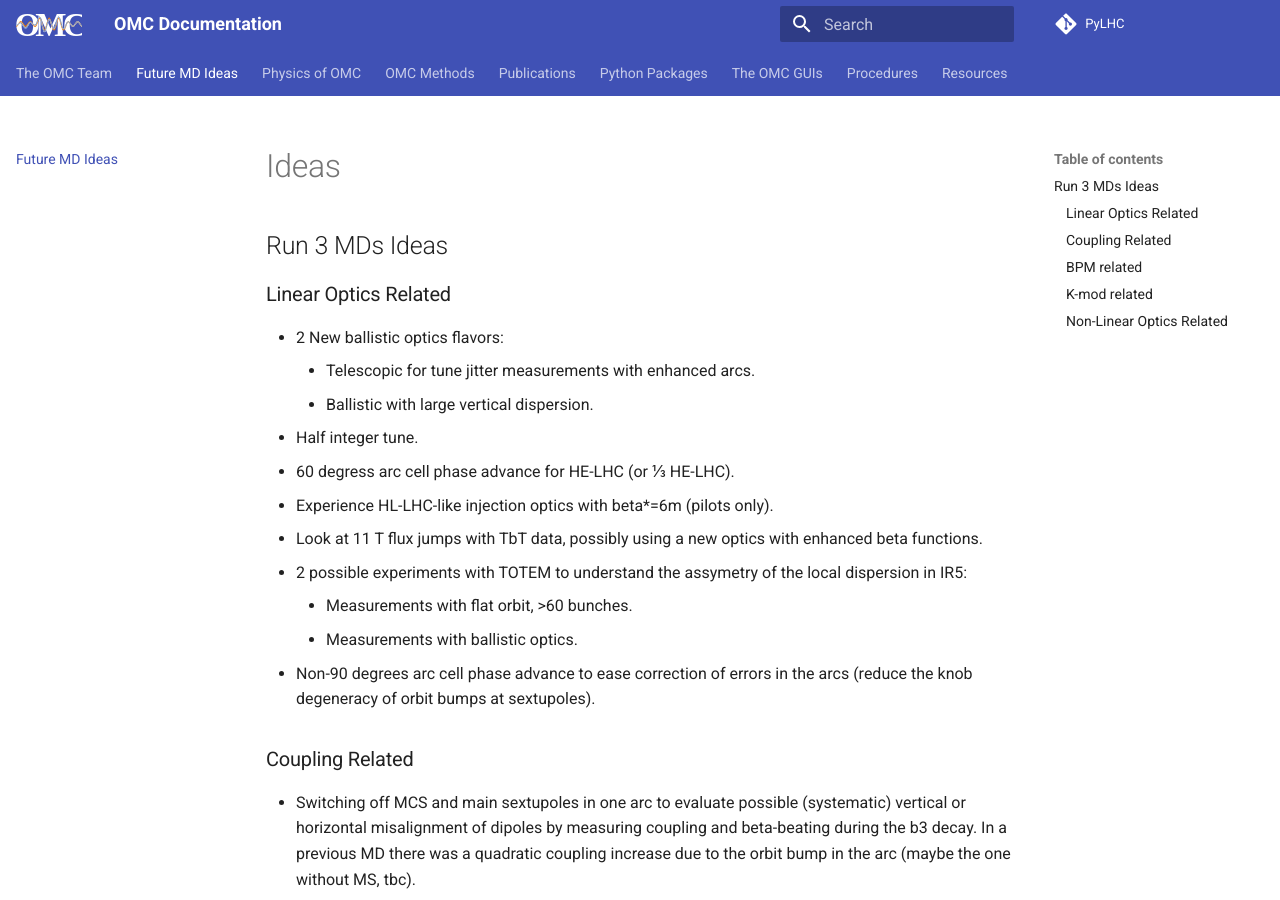
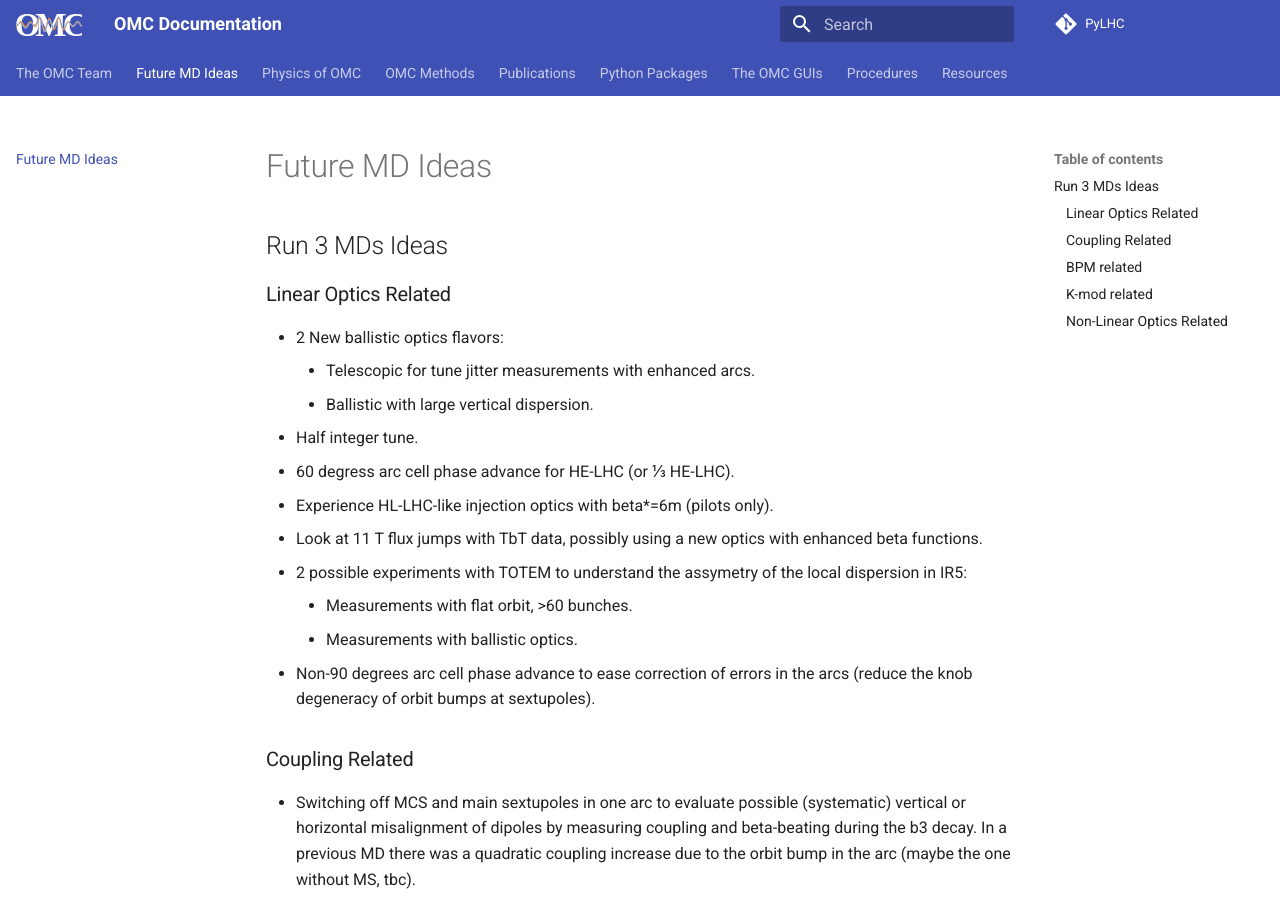
Before and after one commit to pylhc/pylhc.github.io, an MkDocs documentation site: the page built from docs/omc_team/ideas.md, in a window 1280 px wide and 900 px high. Built offline with MkDocs 1.6.1 and Material for MkDocs 9.7.7, drawn with Linux system fonts in a browser that asks for light colours.

Commit message:
change title

```diff
--- a/docs/omc_team/ideas.md
+++ b/docs/omc_team/ideas.md
@@ -1,4 +1,4 @@
-# Ideas
+# Future MD Ideas
 
 ## Run 3 MDs Ideas
 
```
